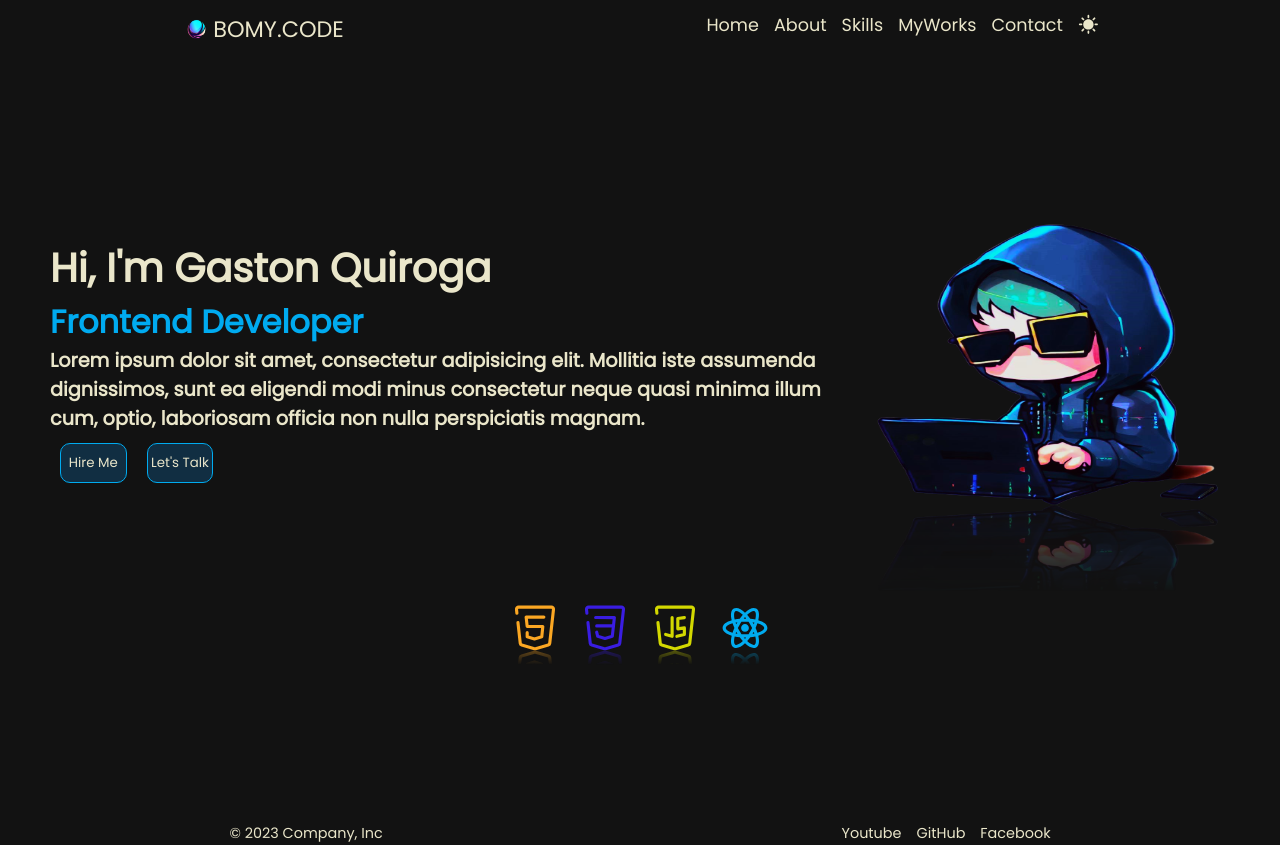
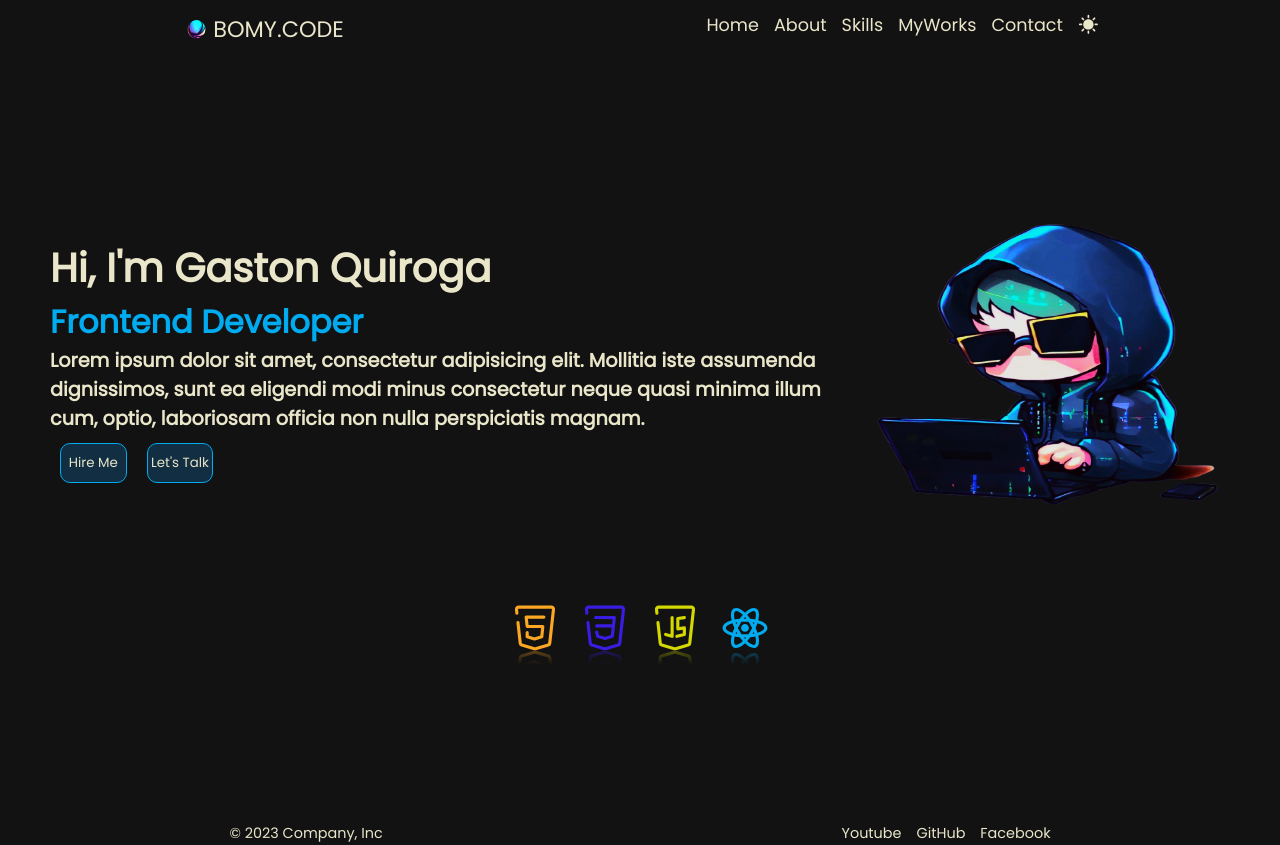
Before and after one commit to GasBomy/React-Final, a React (Create React App) app: page /Home in a window 1280 px wide. Both pictures are taken after typing "Sample", "Sample123" into the empty fields and a click on the button "Login". Built offline with nearby package versions, Linux system fonts and the light colour scheme.

Commit message:
arreglos

```diff
--- a/src/stylesheets/Home.module.css
+++ b/src/stylesheets/Home.module.css
@@ -77,7 +77,8 @@
 .img{
 	width: 85%;
 	height: 20rem;
-	-webkit-box-reflect:below -2.5rem linear-gradient(transparent,transparent,transparent, rgba(0, 0, 0, 0.5));
+	/* -webkit-box-reflect:below -2.5rem linear-gradient(transparent,transparent,transparent, rgba(0, 0, 0, 0.5)); */
+
 
 }
 
```
